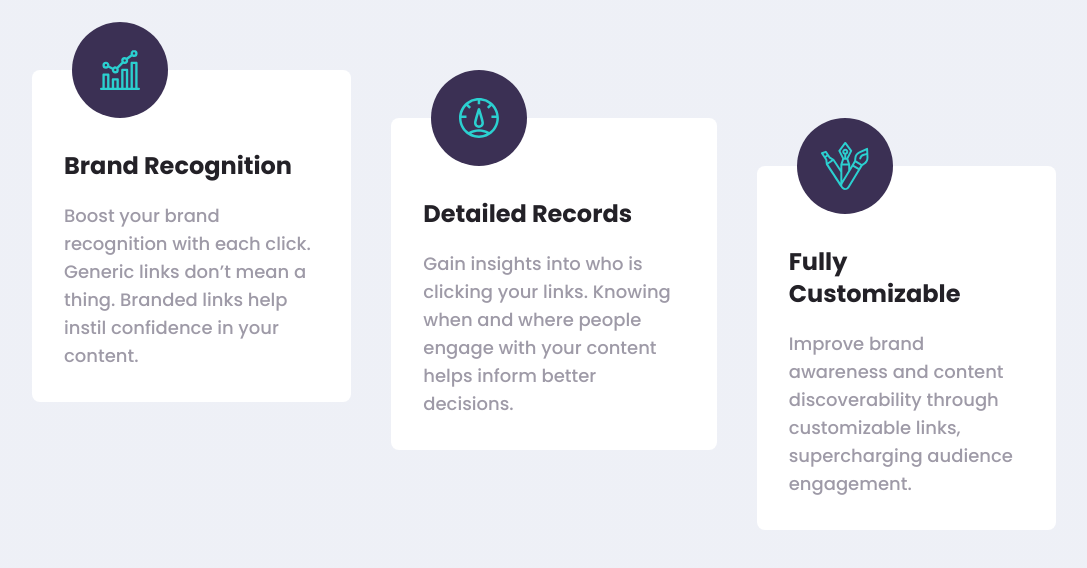
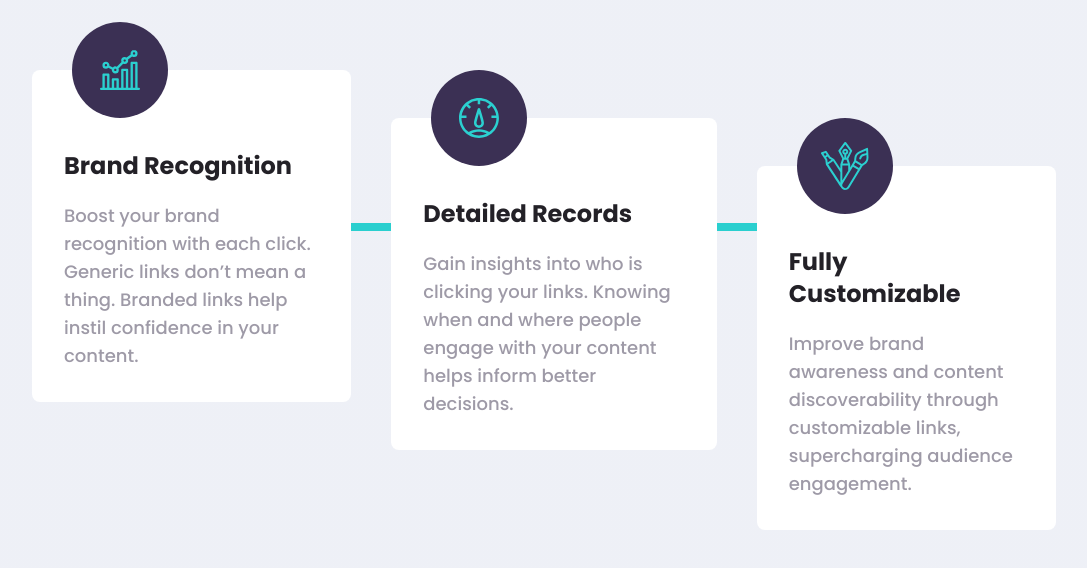
Before and after one commit to danidz96/url-shortening-api, a Next.js app: page / in a window 1280 px wide. Shown: the part 994-1562 px from the top of the page, without its empty margins (96-1183 px from the left). Built offline with nearby package versions, Linux system fonts and the light colour scheme.

Commit message:
add line decoration

```diff
--- a/components/FeaturesSection/FeaturesSection.js
+++ b/components/FeaturesSection/FeaturesSection.js
@@ -14,15 +14,16 @@ function FeaturesSection() {
           Track how your links are performing across the web with our advanced statistics dashboard.
         </p>
       </span>
-      <div className="mt-24 lg:flex lg:space-x-10">
-        <div>
+      <div className="mt-24 lg:flex relative">
+        <div className="w-full h-2 bg-cyan absolute top-1/3"></div>
+        <div className="lg:mr-10">
           <FeatureCard
             icon="/images/icon-brand-recognition.svg"
             title="Brand Recognition"
             text="Boost your brand recognition with each click. Generic links don’t mean a thing. Branded links help instil confidence in your content."
           />
         </div>
-        <div className="mt-24 lg:mt-12">
+        <div className="mt-24 lg:mt-12 lg:mr-10">
           <FeatureCard
             icon="/images/icon-detailed-records.svg"
             title="Detailed Records"
```
